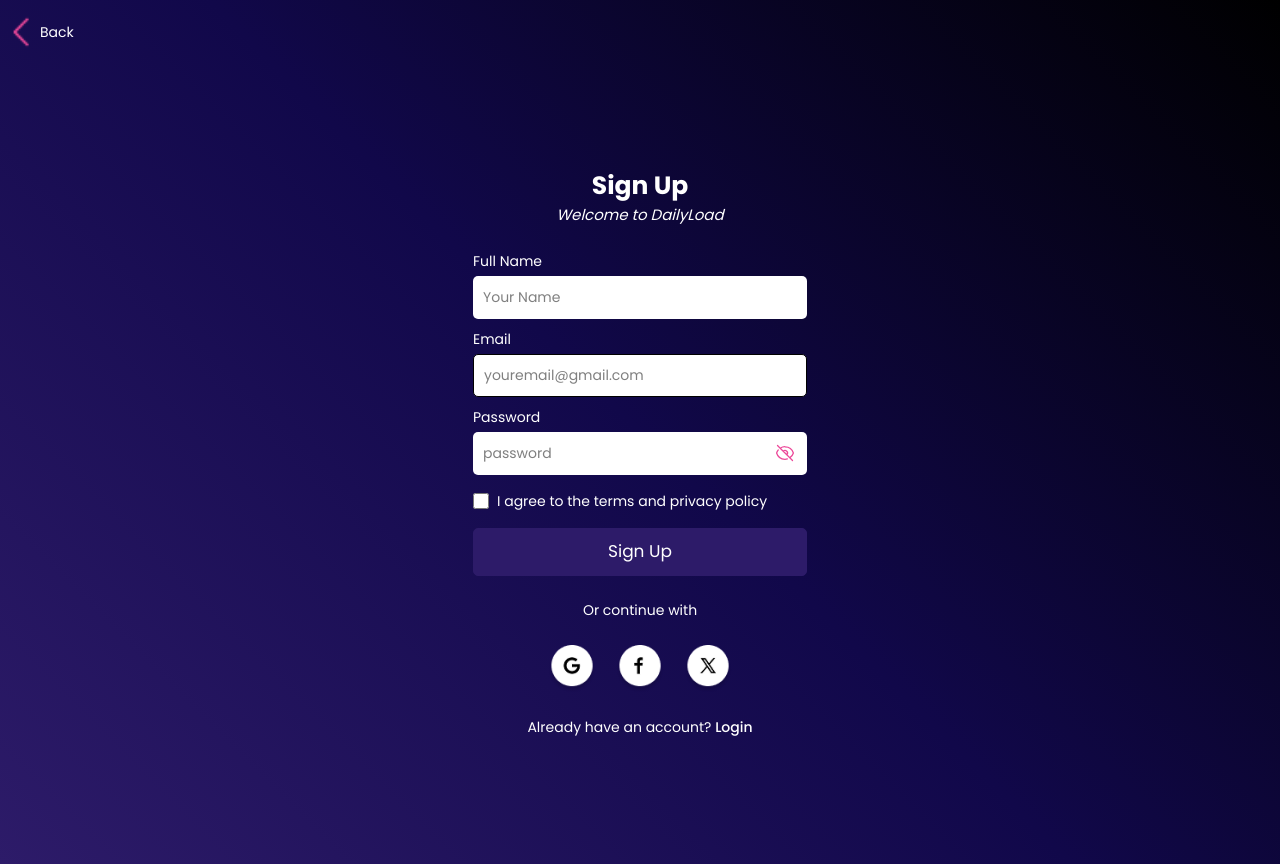
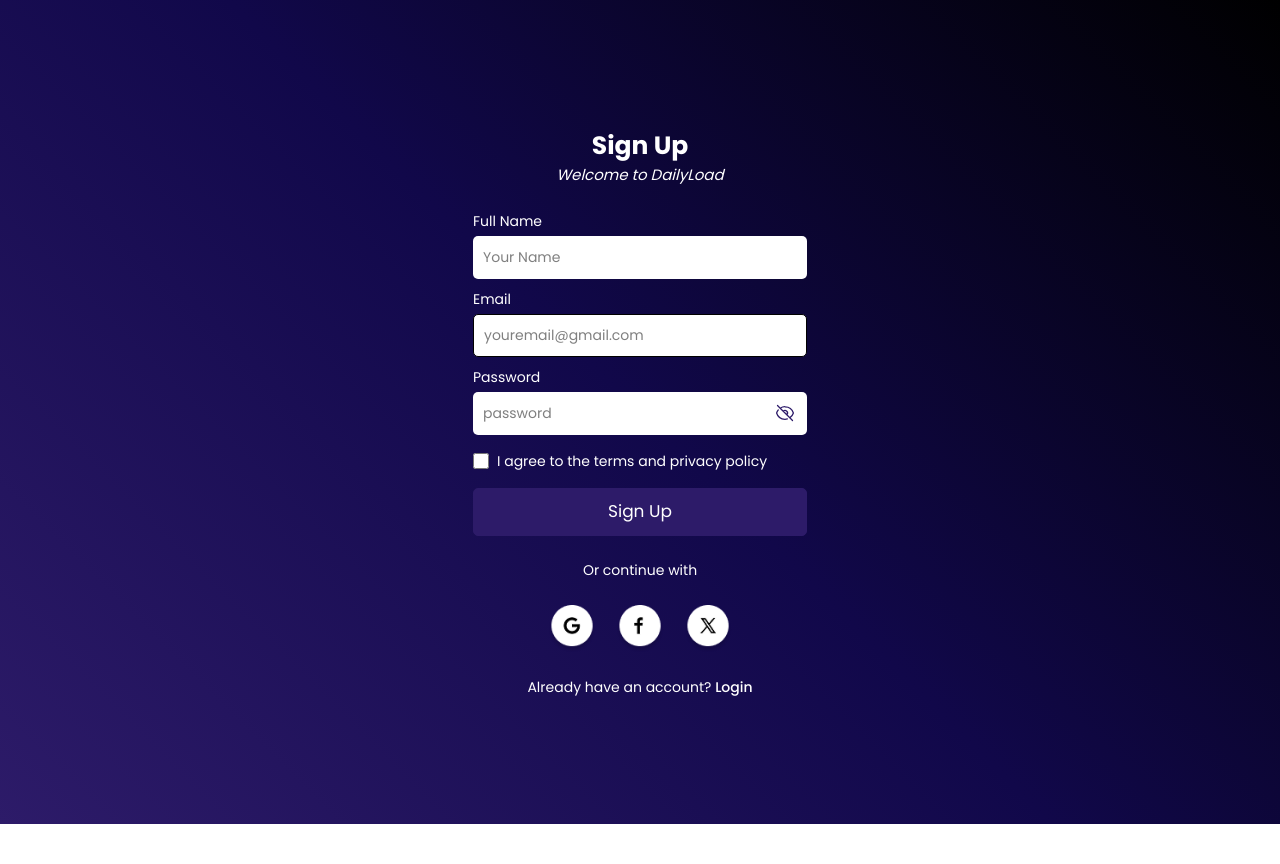
Before and after one commit to BusandCode/DailyLoad, a Next.js app: page /signup in a window 1280 px wide. After the commit the page ends 824 px from the top, so only its background shows below. Built offline with nearby package versions, Linux system fonts and the light colour scheme.

Commit message:
create tasks

```diff
--- a/app/login/page.js
+++ b/app/login/page.js
@@ -13,6 +13,7 @@ import {
 } from "firebase/auth";
 import { app } from '/lib/firebase'
 import Image from 'next/image'
+// import { useRouter } from 'next/router'
 
 const Page = () => {
   const router = useRouter();
@@ -22,6 +23,10 @@ const Page = () => {
   const [loading, setLoading] = useState(false);
   const [error, setError] = useState('');
 
+  // Back Button
+  // const goBack = () => {
+  //   router.back()
+  // }
   const auth = getAuth(app);
   const googleProvider = new GoogleAuthProvider();
   const facebookProvider = new FacebookAuthProvider();
@@ -90,10 +95,10 @@ const Page = () => {
     <section className='min-h-screen flex flex-col p-3'>
       {/* Back button - positioned at top */}
       <div className='mb-4'>
-        <Link href="/" className='flex items-center gap-2'>
-          <Image src="/back-arrow.png" alt="back arrow" width={20} height={20} />
+        {/* <div onClick={goBack} className='flex items-center gap-2'>
+          <IoIosArrowBack className='text-white text-[25px]'/>
           <small className='text-[white] text-[14px] font-normal'>Back</small>
-        </Link>
+        </div> */}
       </div>
 
       {/* Main content - centered */}
--- a/app/signup/page.js
+++ b/app/signup/page.js
@@ -96,10 +96,10 @@ const SignupPage = () => {
   return (
     <section className='h-full p-3'>
       <div>
-        <Link href="/" className='flex items-center gap-2'>
-          <Image src="/back-arrow.png" alt="back arrow" width={20} height={20} />
+        {/* <Link href="/" className='flex items-center gap-1'>
+           <IoIosArrowBack className='text-white text-[25px]'/>
           <small className='text-white text-[14px] font-normal'>Back</small>
-        </Link>
+        </Link> */}
         <div className='flex flex-col justify-center items-center gap-6 min-h-screen'>
           <div className='text-center'>
               <h1 className='text-white text-[25px] font-bold'>Sign Up</h1>
@@ -153,18 +153,18 @@ const SignupPage = () => {
                     required
                     minLength={6}
                   />
-                  <button
+                   <button
                     type="button"
                     className="absolute inset-y-0 right-0 pr-3 flex items-center"
                     onClick={togglePasswordVisibility}
                   >
                     {showPassword ? (
-                      <svg xmlns="http://www.w3.org/2000/svg" fill="none" viewBox="0 0 24 24" strokeWidth={1.5} stroke="#EC4899" className="w-5 h-5">
+                      <svg xmlns="http://www.w3.org/2000/svg" fill="none" viewBox="0 0 24 24" strokeWidth={1.5} stroke="#2d1b69" className="w-5 h-5">
                         <path strokeLinecap="round" strokeLinejoin="round" d="M2.036 12.322a1.012 1.012 0 0 1 0-.639C3.423 7.51 7.36 4.5 12 4.5c4.638 0 8.573 3.007 9.963 7.178.07.207.07.431 0 .639C20.577 16.49 16.64 19.5 12 19.5c-4.638 0-8.573-3.007-9.963-7.178Z" />
                         <path strokeLinecap="round" strokeLinejoin="round" d="M15 12a3 3 0 1 1-6 0 3 3 0 0 1 6 0Z" />
                       </svg>
                     ) : (
-                      <svg xmlns="http://www.w3.org/2000/svg" fill="none" viewBox="0 0 24 24" strokeWidth={1.5} stroke="#EC4899" className="w-5 h-5">
+                      <svg xmlns="http://www.w3.org/2000/svg" fill="none" viewBox="0 0 24 24" strokeWidth={1.5} stroke="#2d1b69" className="w-5 h-5">
                         <path strokeLinecap="round" strokeLinejoin="round" d="M3.98 8.223A10.477 10.477 0 0 0 1.934 12C3.226 16.338 7.244 19.5 12 19.5c.993 0 1.953-.138 2.863-.395M6.228 6.228A10.451 10.451 0 0 1 12 4.5c4.756 0 8.773 3.162 10.065 7.498a10.522 10.522 0 0 1-4.293 5.774M6.228 6.228 3 3m3.228 3.228 3.65 3.65m7.894 7.894L21 21m-3.228-3.228-3.65-3.65m0 0a3 3 0 1 0-4.243-4.243m4.242 4.242L9.88 9.88" />
                       </svg>
                     )}
--- a/package.json
+++ b/package.json
@@ -12,7 +12,8 @@
     "firebase": "^11.7.3",
     "next": "15.3.2",
     "react": "^19.0.0",
-    "react-dom": "^19.0.0"
+    "react-dom": "^19.0.0",
+    "react-icons": "^5.5.0"
   },
   "devDependencies": {
     "@eslint/eslintrc": "^3",
```
Also changed, not shown: public/back-arrow.png (deleted), 1 other file (tests, documents, lock files or other folders).
